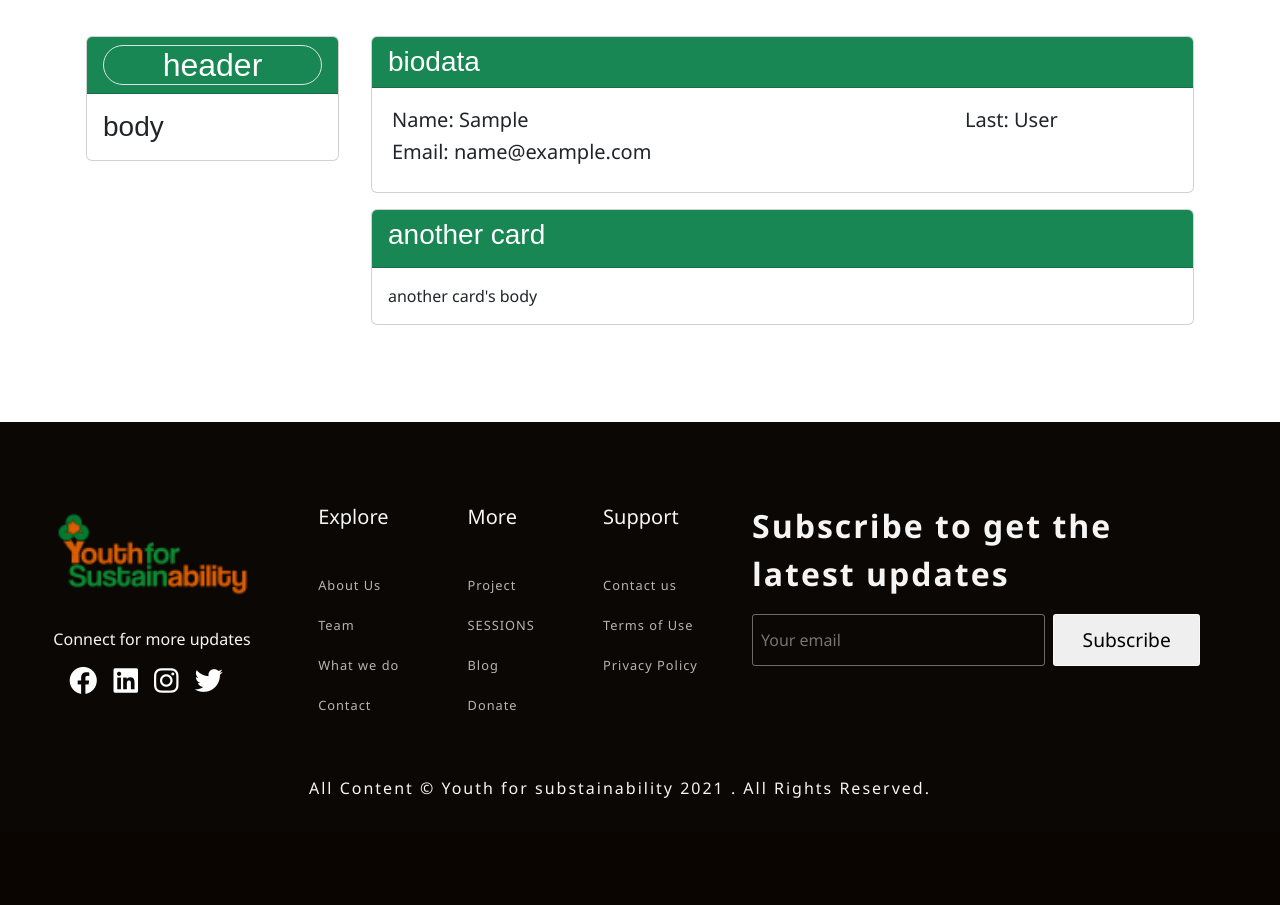
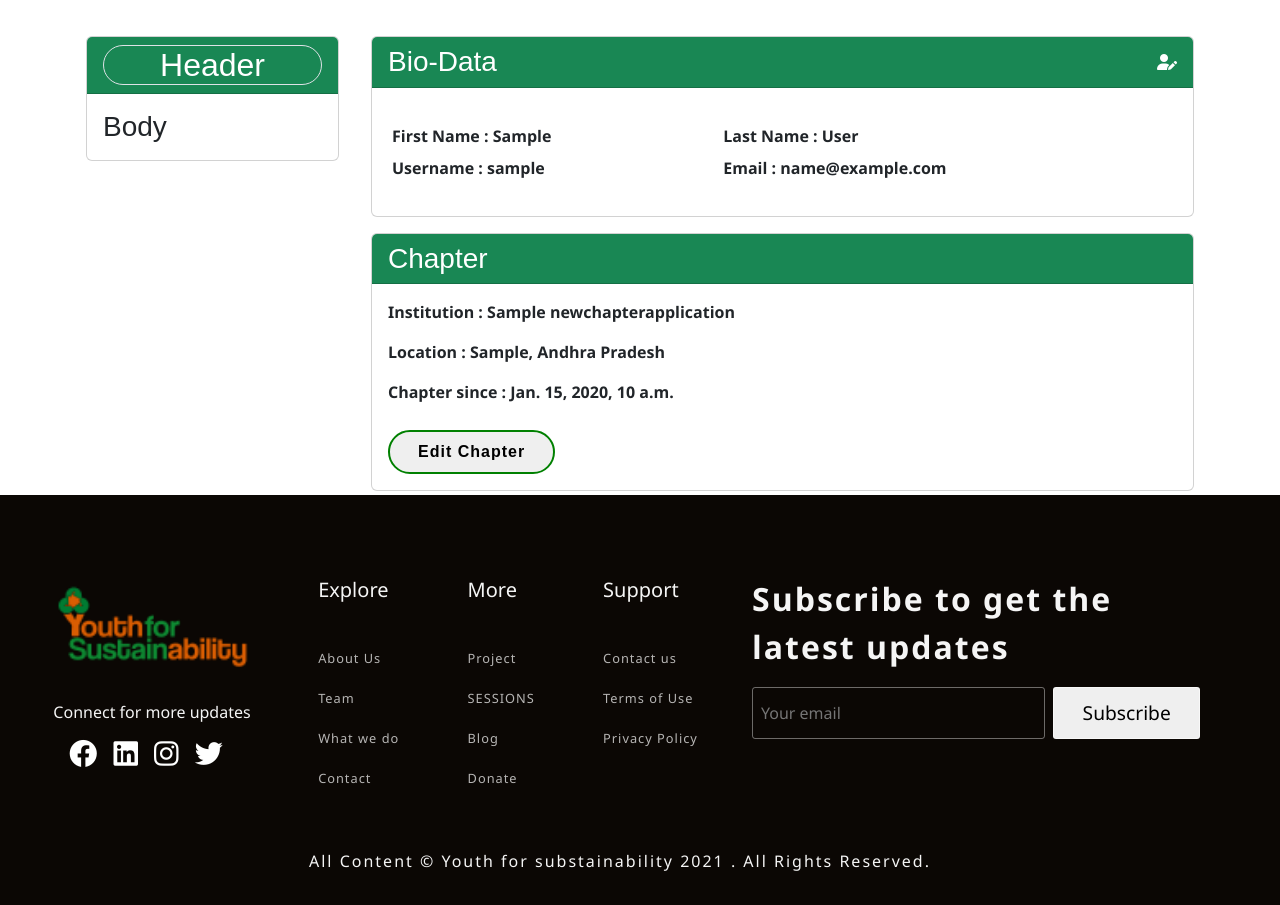
Before and after one commit to narayan071/yfs3, a Django app: page /user/profile/ in a window 1280 px wide. Shown: the part 68-973 px from the top of the page. Before the commit the page ends 866 px from the top, so only its background shows below. Run offline with Django 4.2, Linux system fonts and the light colour scheme; a user stored in the database is signed in; tables that the repository leaves empty hold one stand-in row (values such as "Sample post"); some libraries are stand-ins or nearby versions.

Commit message:
profile update

```diff
--- a/accounts/views.py
+++ b/accounts/views.py
@@ -2,7 +2,7 @@ from django.shortcuts import render, redirect
 from django.contrib.auth.models import User
 from django.contrib import messages
 from django.contrib.auth import authenticate, login, logout
-
+from chapters.models import NewChapterApplication
 # Create your views here.
 
 
@@ -66,7 +66,9 @@ def signout(request):
     return render(request, 'user/signin.html',context)
 
 def profile(request):
+    chapters = NewChapterApplication.objects.filter(user=request.user)
     context={
-        "pname": "profile"
+        "pname": "profile",
+        "chapters" : chapters
     }
     return render(request,'user/profile.html',context)
--- a/templates/user/profile.html
+++ b/templates/user/profile.html
@@ -7,41 +7,95 @@
             <div class="card m-1">
                 <div class="card-header">
                     <div class="border border-1 rounded-5 text-center">
-                        <h2 class="my-auto">header</h2>
+                        <h2 class="my-auto">Header</h2>
                     </div>
                 </div>
                 <div class="card-body">
-                    <h3 class="my-auto">body</h3>
+                    <h3 class="my-auto">Body</h3>
                 </div>
             </div>
         </div>
         <div class="col-md-9">
             <div class="card m-1">
-                <div class="card-header"><h3 class="my-auto">biodata</h3></div>
+                <div class="card-header d-flex justify-content-between">
+                    <h3 class="my-auto d-inline-block">Bio-Data</h3>
+                    <a href="" class="my-auto" data-bs-toggle="modal" data-bs-target="#edit_profile"><i class="fa-solid fa-user-pen" style="color: #ffffff;"></i></a>
+
+                </div>
                 <div class="card-body">
-                    <h5>
+                        <p>
                             <table class="table-borderless table-sm" style="width:100%">
                                 <tr>
-                                <td>Name: {{user.first_name}}</td>
-                                <td>Last: {{user.last_name}}</td>
+                                    <td class="fw-bold">First Name : {{user.first_name}}</td>
+                                    <td class="fw-bold">Last Name : {{user.last_name}}</td>
                                 </tr>
                                 <tr>
-                                <td>Email: {{user.email}}</td>
+                                    <td class="fw-bold">Username : {{user.username}}</td>
+                                    <td class="fw-bold">Email : {{user.email}}</td>
                                 </tr>
-
                             </table>
-                    </h5>
+                        </p>
                 </div>
             </div>
             <div class="card m-1 mt-3">
                 <div class="card-header">
-                    <h3>another card</h3>
+                    <h3 class="my-auto">Chapter</h3>
                 </div>
                 <div class="card-body">
-                    another card's body
+                    {% if chapters %}
+                        {% comment %}  {% endcomment %}
+                        {% for chapter in chapters %}
+                        <p class="fw-bold">Institution : {{ chapter.institution_name }} </p>
+                        <p class="fw-bold">Location : {{ chapter.city }}, {{chapter.state}} </p>
+                        <p class="fw-bold">Chapter since : {{ chapter.applied_at }} </p>
+                        {% endfor %}
+                        <button class="w-btn"  data-bs-toggle="modal" data-bs-target="#edit_chapter">Edit Chapter</button>
+                        {% else %}
+                        <h5>No Chapter Joined Yet !!!</h5>
+                        <button class="w-btn">Join Chapter</button>
+                        <span>or</span>
+                        <button class="w-btn">Create Chapter</button>
+                    {% endif %}
                 </div>
             </div>
         </div>
     </div>
 </div>
+<div class="modal fade" id="edit_profile" tabindex="-1" aria-labelledby="exampleModalLabel" aria-hidden="true">
+    <div class="modal-dialog">
+      <div class="modal-content " style="rounded-top">
+        <div class="modal-header card-header" >
+          <h1 class="modal-title fs-5" id="exampleModalLabel">Edit Profile</h1>
+          <button type="button" class="btn-close" data-bs-dismiss="modal" aria-label="Close"></button>
+        </div>
+        <div class="modal-body d-block">
+            <input type="text" class="form-control mb-3" placeholder="First Name">
+            <input type="text" class="form-control mb-3" placeholder="Last Name">
+            <input type="text" class="form-control mb-3" placeholder="Username">
+            <input type="text" class="form-control mb-3" placeholder="Email">
+        </div>
+        <div class="modal-footer">
+          <button type="button" class="btn btn-secondary" data-bs-dismiss="modal">Close</button>
+          <button type="button" class="btn btn-success">Save changes</button>
+        </div>
+      </div>
+    </div>
+</div>
+<div class="modal fade" id="edit_chapter" tabindex="-1" aria-labelledby="exampleModalLabel" aria-hidden="true">
+    <div class="modal-dialog">
+      <div class="modal-content">
+        <div class="modal-header card-header">
+          <h1 class="modal-title fs-5" id="exampleModalLabel">Edit Chapter</h1>
+          <button type="button" class="btn-close" data-bs-dismiss="modal" aria-label="Close"></button>
+        </div>
+        <div class="modal-body">
+          ...
+        </div>
+        <div class="modal-footer">
+          <button type="button" class="btn btn-secondary" data-bs-dismiss="modal">Close</button>
+          <button type="button" class="btn btn-success">Save changes</button>
+        </div>
+      </div>
+    </div>
+  </div>
 {% endblock content %}
```
Lines whose indentation alone changed are shown as unchanged.
